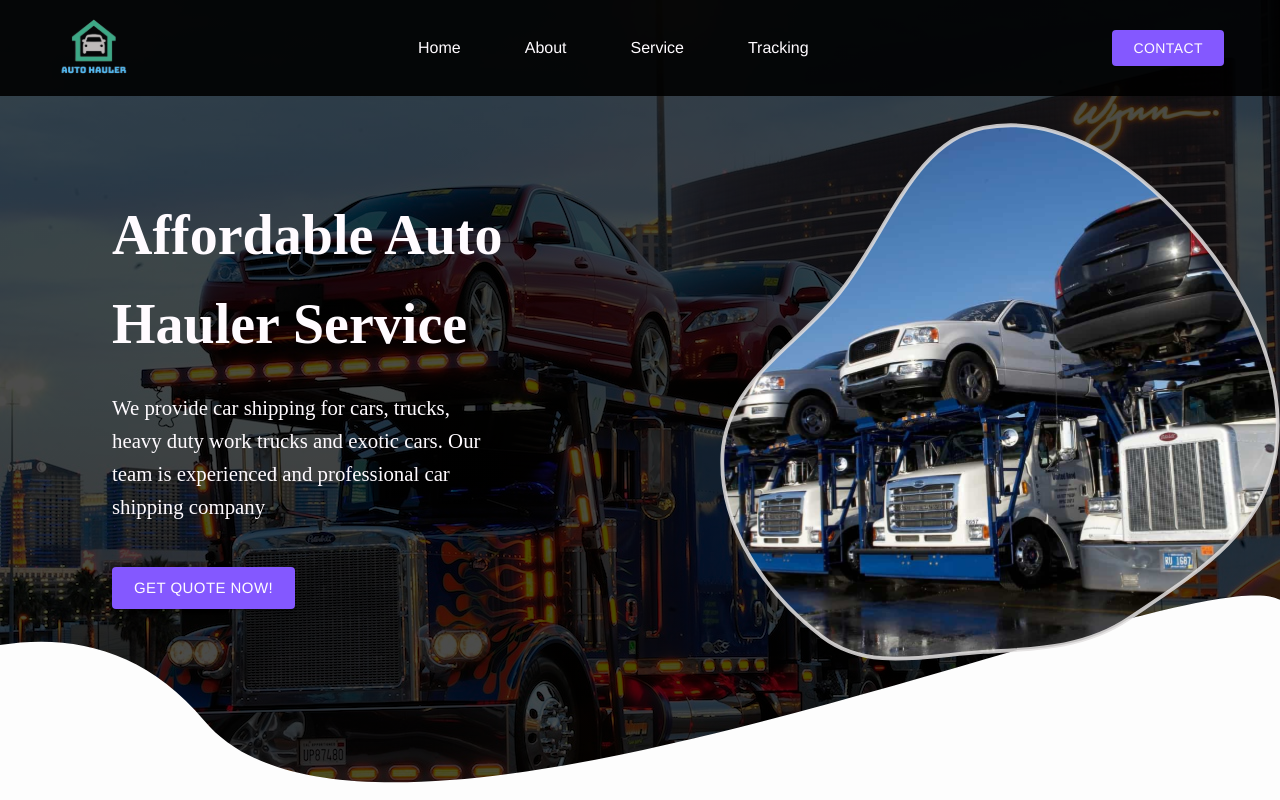
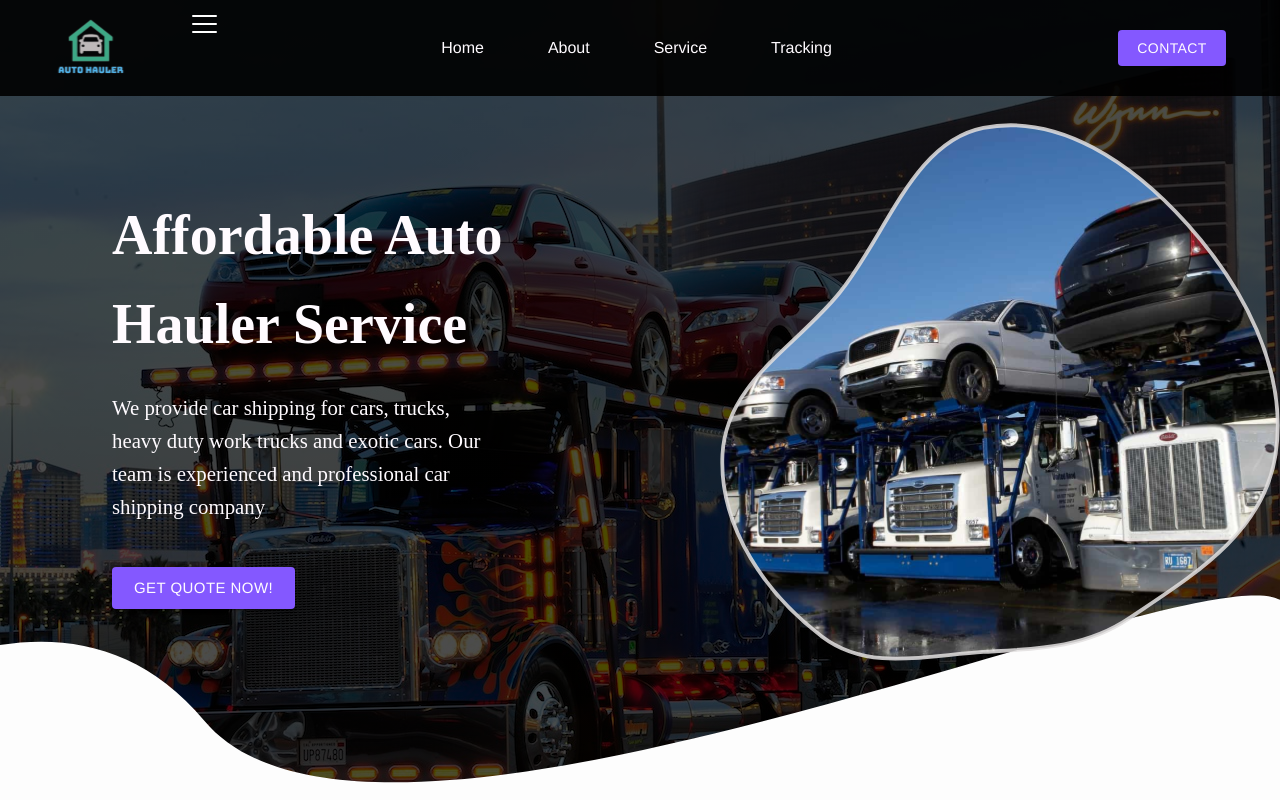
Before and after one commit to TieuVanHien/auto-haul, a React (Create React App) app: page / in a window 1280 px wide. Shown: the top 800 px of the page. Built offline with nearby package versions, Linux system fonts and the light colour scheme; a web font is replaced by a local one.

Commit message:
installed needed package

```diff
--- a/package.json
+++ b/package.json
@@ -12,6 +12,7 @@
     "@testing-library/jest-dom": "^5.16.5",
     "@testing-library/react": "^13.4.0",
     "@testing-library/user-event": "^13.5.0",
+    "hamburger-react": "^2.5.0",
     "react": "^18.2.0",
     "react-dom": "^18.2.0",
     "react-router-dom": "^6.4.3",
--- a/src/components/nav.jsx
+++ b/src/components/nav.jsx
@@ -1,15 +1,33 @@
-import React from "react";
+import React, { useState } from "react";
 import Logo from "./../assets/logo-svg.svg";
 import { Link } from "react-scroll";
 import { Button } from "@mui/material";
+import { Sling as Hamburger } from "hamburger-react";
 
 export const Nav = () => {
+  const [open, setOpen] = useState(false);
+  const [close, setClose] = useState(false);
   return (
     <section className="nav">
       <div className="nav-container">
         <div className="logo">
           <img src={Logo} alt="logo" />
         </div>
+        <Hamburger
+          size={25}
+          color="white"
+          rounded
+          toggled={close}
+          toggle={setClose}
+          aria-expanded={close}
+          onToggle={(toggled) => {
+            if (toggled) {
+              setOpen(true);
+            } else {
+              setOpen(false);
+            }
+          }}
+        />
         <div className="links">
           <Link
             href="#home"
```
Also changed, not shown: src/scss/typography/breakpoint.scss (added, +18 -0 lines), 1 other file (tests, documents, lock files or other folders).
